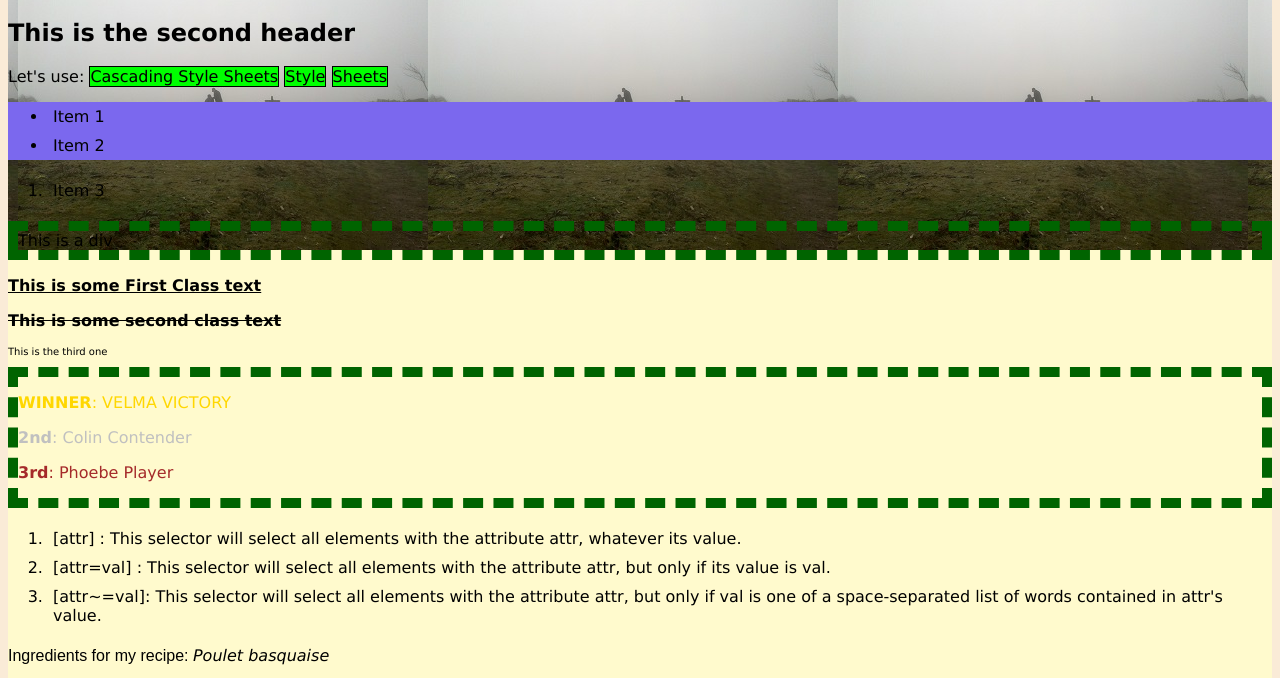
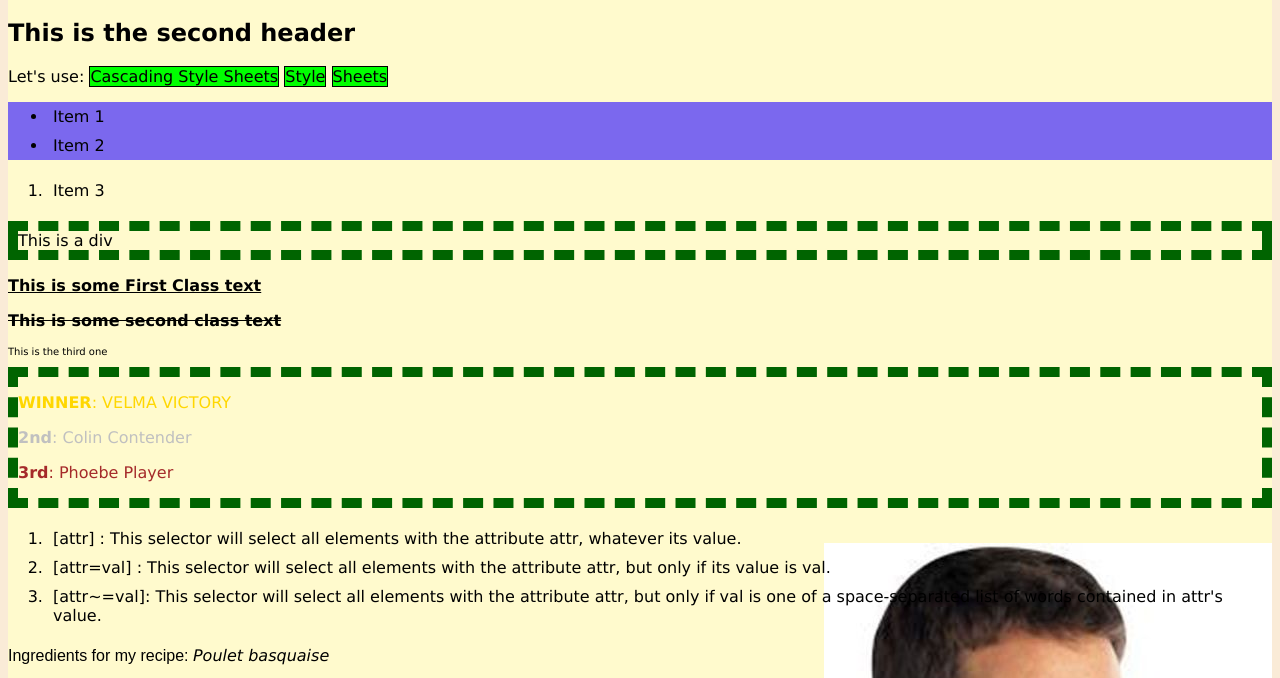
Before and after one commit to andrew-rees/WebDev, a plain HTML site: page messing.html in a window 1280 px wide. Shown: the part 89-767 px from the top of the page. Drawn offline with Linux system fonts and the light colour scheme; files whose address does not match are found by name.

Commit message:
added background images and moved footeh to new folder

```diff
--- a/styles/indexFormatting.css
+++ b/styles/indexFormatting.css
@@ -12,3 +12,9 @@ p { /*applies to any <p></p> element */
 body { /*applies to the body (ie all the visible doc) */
     color: green;
 }
+
+body {
+  background-image: url("../images/Mist.jpg");
+  background-repeat: no-repeat;
+  background-position: center;
+}
--- a/styles/messingFormatting.css
+++ b/styles/messingFormatting.css
@@ -4,6 +4,9 @@
 
 body {
     background: lemonchiffon url(C:\Work\Training\WebDev\images\Mist.jpg) 10px 10px repeat-x fixed;
+    background-image: url(../images/Nose\ Acrobatics.jpg);
+    background-repeat: no-repeat;
+    background-position: bottom right;
 }
 
 span {
```
Also changed, not shown: Poems/footeh.html (renamed from footeh.html, +2 -2 lines), index.html (+1 -1 lines).
